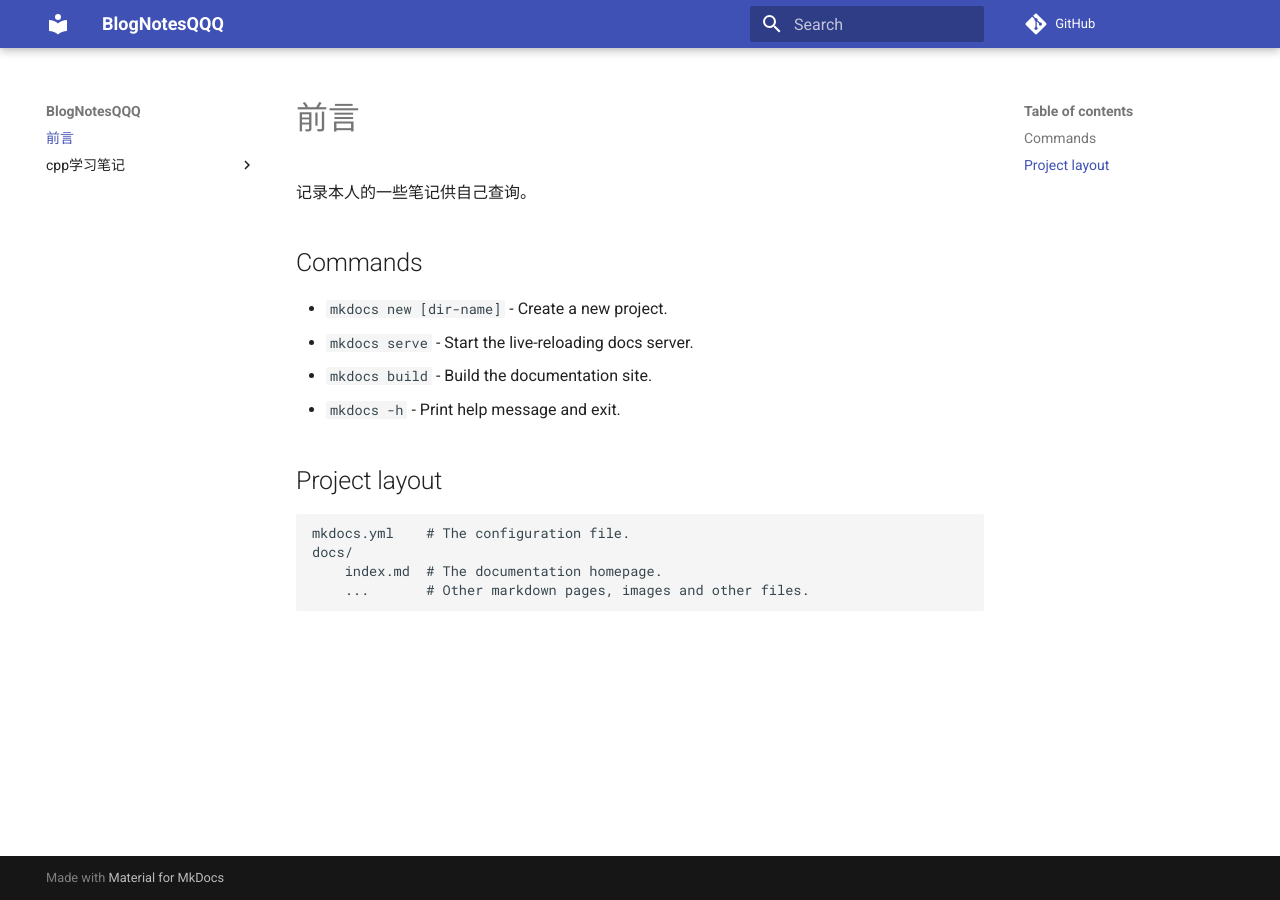
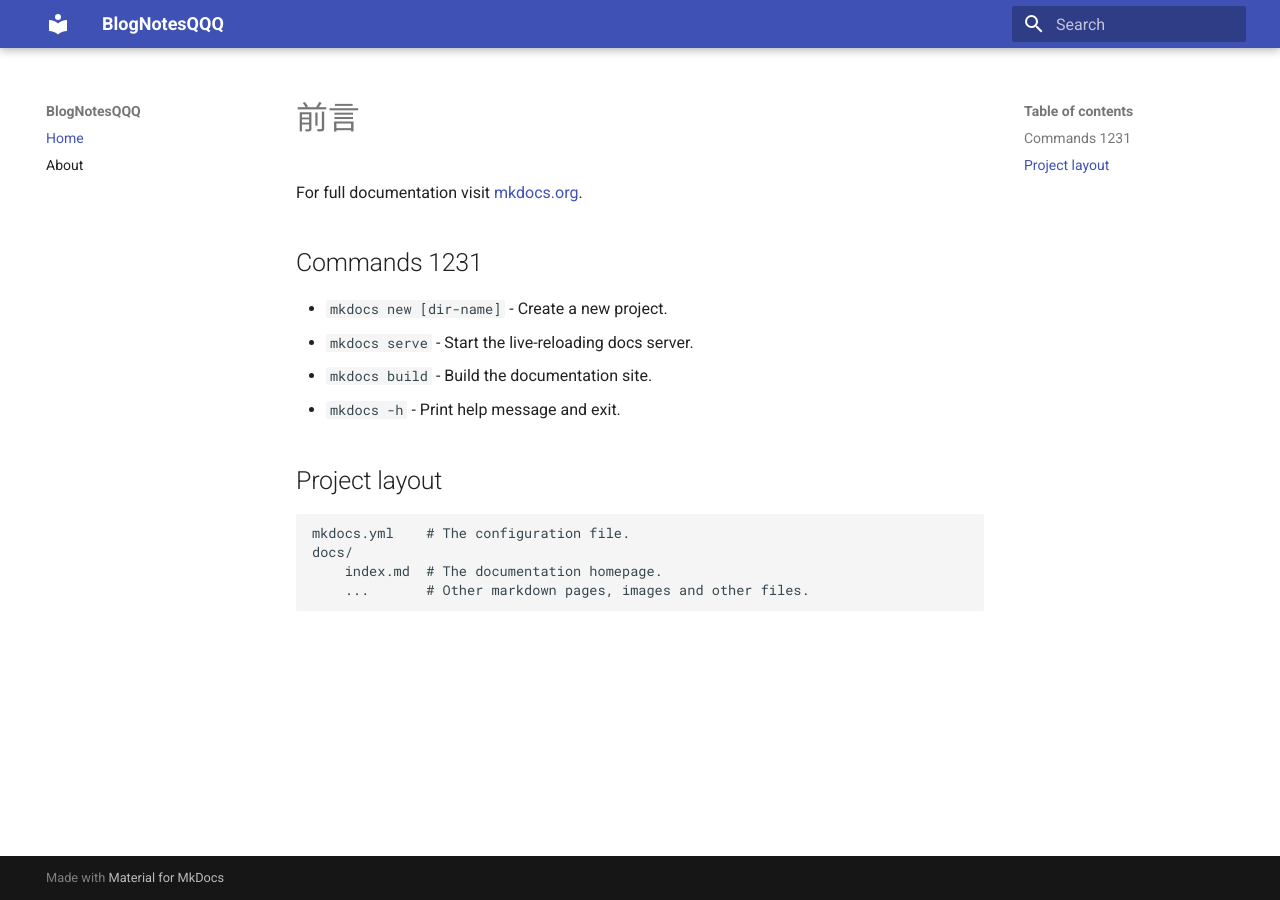
Before and after one commit to Mayzero/blogNotes, an MkDocs documentation site: the page built from docs/index.md, in a window 1280 px wide. Built offline with MkDocs 1.6.1 and Material for MkDocs 9.7.7, drawn with Linux system fonts in a browser that asks for light colours; comment, search, counter and statistics services are not loaded.

Commit message:
Revert "更新"
This reverts commit 71cca86bccfbb77ba0ae026c35679fa9a84c49c6.

```diff
--- a/docs/index.md
+++ b/docs/index.md
@@ -1,8 +1,8 @@
 # 前言
 
-记录本人的一些笔记供自己查询。
+For full documentation visit [mkdocs.org](https://www.mkdocs.org).
 
-## Commands
+## Commands 1231
 
 * `mkdocs new [dir-name]` - Create a new project.
 * `mkdocs serve` - Start the live-reloading docs server.
--- a/mkdocs.yml
+++ b/mkdocs.yml
@@ -1,8 +1,6 @@
 site_name: BlogNotesQQQ
-repo_url: https://github.com/Mayzero/blogNotes
 nav:
-    - 前言: index.md
-    - cpp学习笔记:
-        - 基础知识：cpp学习笔记/Basic.md
+    - Home: index.md
+    - About: about.md
 theme:
   name: material
```
Also changed, not shown: docs/Cpp学习笔记/Basic.md (deleted, +0 -52 lines), docs/about.md (added, +1 -0 lines).
